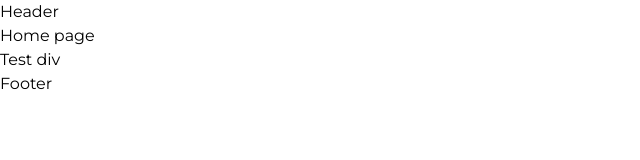
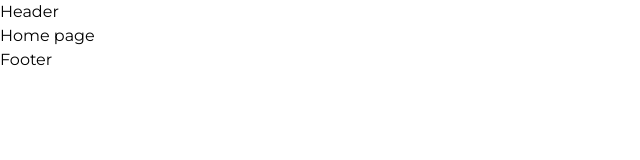
Before and after one commit to SavouryGin/react-ssr-movie-library, a React app: page / in a window 1280 px wide. Shown: the top 160 px of the page, without its empty margins (0-640 px from the left). Built offline with nearby package versions, Linux system fonts and the light colour scheme.

Commit message:
task-3: implement a not fond page

```diff
--- a/src/components/app/index.tsx
+++ b/src/components/app/index.tsx
@@ -1,7 +1,7 @@
 import AppRouter from 'components/app-router';
 import React from 'react';
 
-const App = (): React.ReactElement => {
+const App = () => {
   // TODO: wrap up with <Provider store={store}>
   return <AppRouter />;
 };
--- a/src/components/footer/index.tsx
+++ b/src/components/footer/index.tsx
@@ -2,7 +2,7 @@ import React from 'react';
 import './styles.scss';
 
 const Footer = () => {
-  return <div className='footer'>Footer</div>;
+  return <footer className='footer'>Footer</footer>;
 };
 
 export default Footer;
--- a/src/components/header/index.tsx
+++ b/src/components/header/index.tsx
@@ -2,7 +2,7 @@ import React from 'react';
 import './styles.scss';
 
 const Header = () => {
-  return <div className='header'>Header</div>;
+  return <header className='header'>Header</header>;
 };
 
 export default Header;
--- a/src/pages/home/index.tsx
+++ b/src/pages/home/index.tsx
@@ -3,13 +3,7 @@ import React from 'react';
 import './styles.scss';
 
 const Home = () => {
-  return (
-    <div className='home'>
-      Home page
-      <br></br>
-      <div>Test div</div>
-    </div>
-  );
+  return <article className='home'>Home page</article>;
 };
 
 export default Home;
--- a/src/pages/not-found/index.tsx
+++ b/src/pages/not-found/index.tsx
@@ -1,12 +1,16 @@
 import React from 'react';
+import { Link } from 'react-router-dom';
 
 import './styles.scss';
 
 const NotFoundPage = () => {
   return (
-    <div className='not-found-page' data-testid='not-found-page'>
-      <h2 className='not-found-page__header'>404 Page not found</h2>
-    </div>
+    <article className='not-found-page'>
+      <h2>404 Error</h2>
+      <p>
+        Sorry, your page was not found. <Link to='/'>Go Home</Link>
+      </p>
+    </article>
   );
 };
 
```
Also changed, not shown: 1 other file (tests, documents, lock files or other folders).
